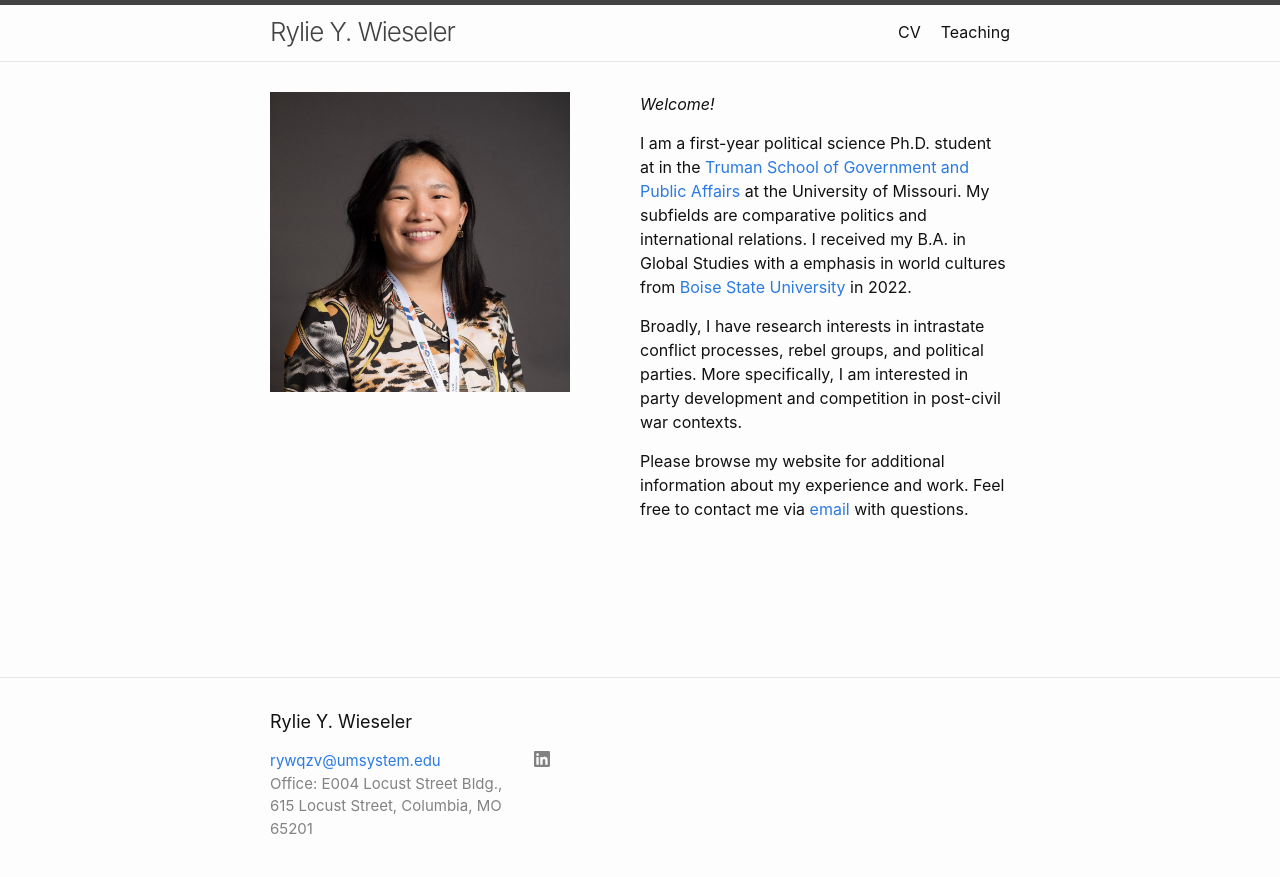
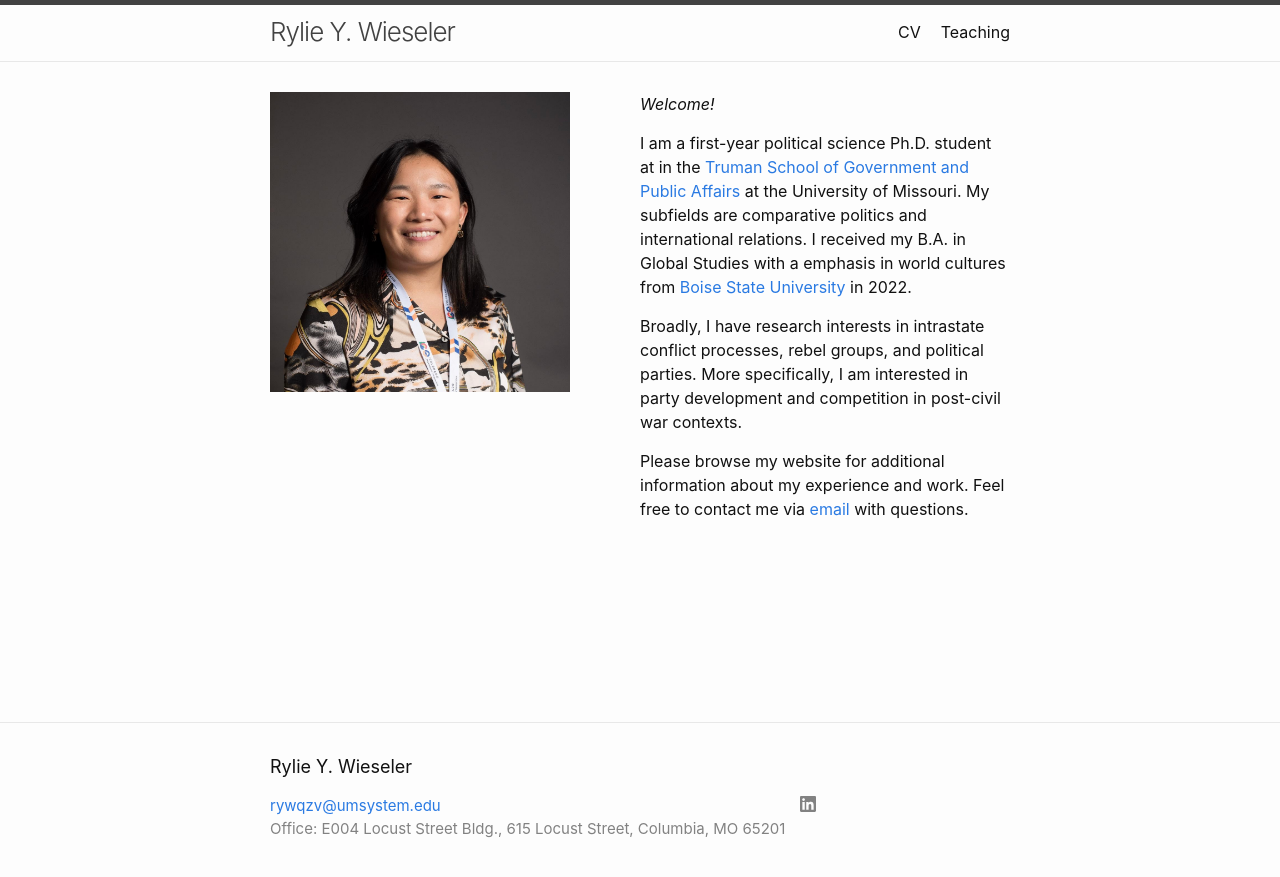
Before and after one commit to ryliewieseler/ryliewieseler.github.io, a Jekyll site: the page built from index.md, in a window 1280 px wide. Shown: the top 877 px of the page. Built offline with Jekyll 4.4.1, drawn with Linux system fonts in a browser that asks for light colours.

Commit message:
Update footer.html

```diff
--- a/_includes/footer.html
+++ b/_includes/footer.html
@@ -6,7 +6,7 @@
     <h2 class="footer-heading">{{ site.title | escape }}</h2>
 
     <div class="footer-col-wrapper">
-      <div class="footer-col footer-col-1">
+      <div class="footer-col">
         <ul class="contact-list">
           <li class="p-name">
             {%- if site.author -%}
@@ -22,7 +22,7 @@
         </ul>
       </div>
 
-      <div class="footer-col footer-col-2">
+      <div class="footer-col">
         {%- include social.html -%}
       </div>
 
```
